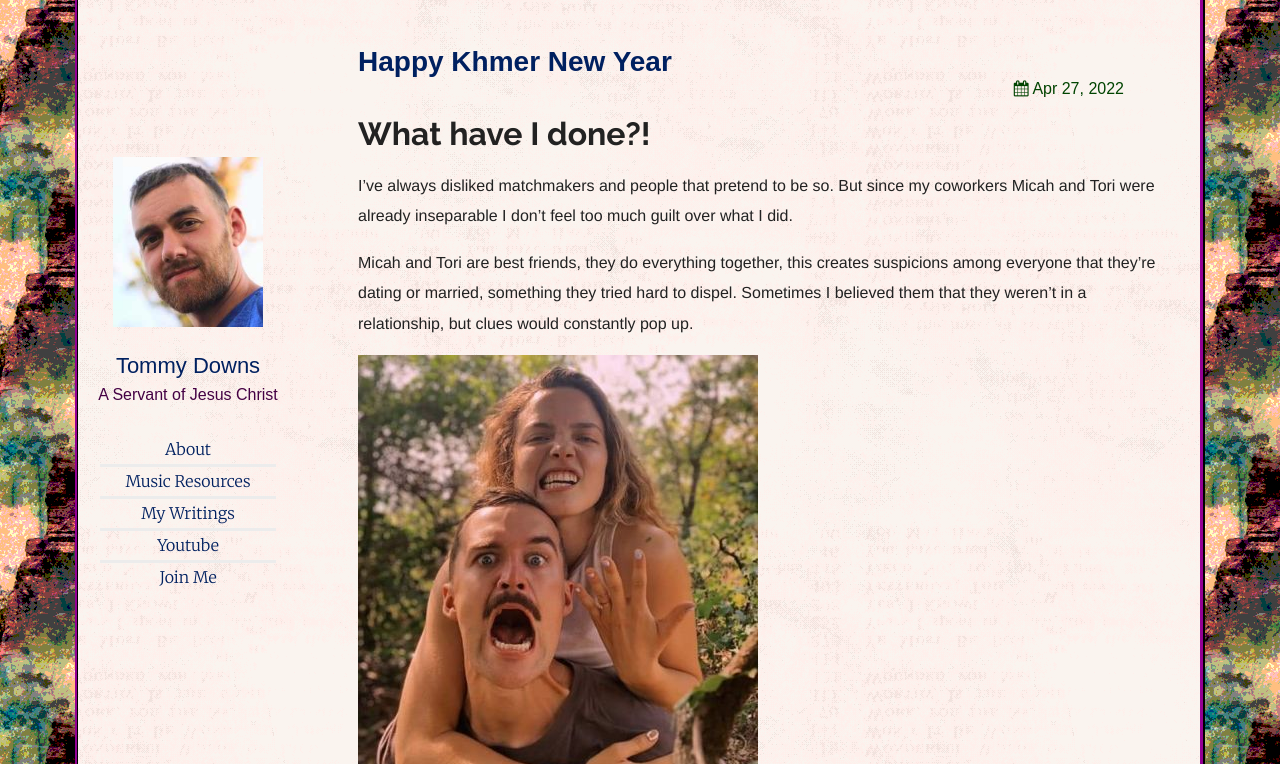
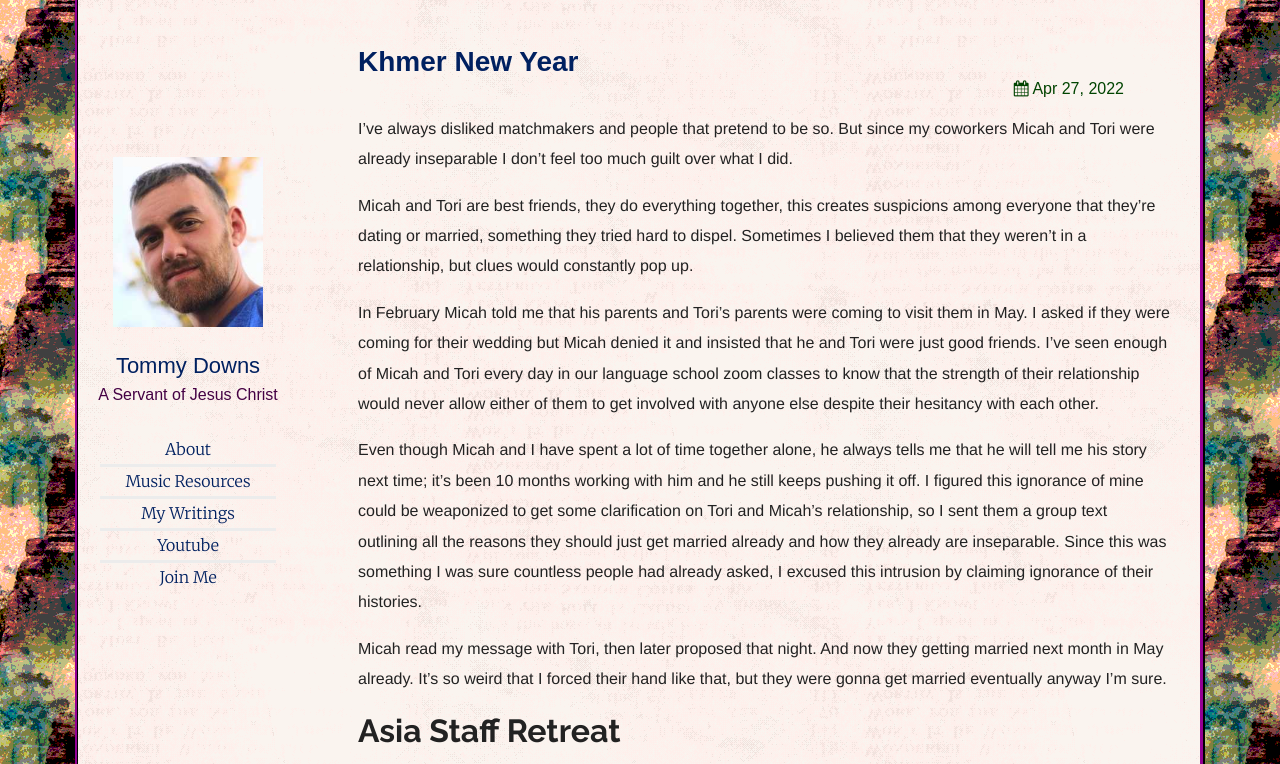
Before and after one commit to tnelsond/tnelsond, a Jekyll site: the page built from _posts/2022-04-28-khmer-year.md, in a window 1280 px wide and 900 px high, cut to the strip 0-764 px from the top of the window. Built offline with Jekyll 4.4.1, drawn with Linux system fonts in a browser that asks for light colours.

Commit message:
made less obnoxious

```diff
--- a/_posts/2022-04-22-khmer-new-year.md
+++ b/_posts/2022-04-28-khmer-year.md
@@ -1,20 +1,14 @@
 ---
 layout: post
-title:  "Happy Khmer New Year"
-date:   2022-04-28 01:28:38 +0600
+title:  "Khmer New Year"
+date:   2022-04-28 02:28:38 +0600
 tags: cambodia
 ---
-
-
-What have I done?!
-===
 
 I've always disliked matchmakers and people that pretend to be so. But since my coworkers Micah and Tori were already inseparable I don't feel too much guilt over what I did.
 
 Micah and Tori are best friends, they do everything together, this creates suspicions among everyone that they're dating or married, something they tried hard to dispel.
 Sometimes I believed them that they weren't in a relationship, but clues would constantly pop up.
-
-![Micah and Tori](/assets/pics/2022/mtori.jpg)
 
 In February Micah told me that his parents and Tori's parents were coming to visit them in May.
  I asked if they were coming for their wedding but Micah denied it and insisted that he and Tori were just good friends. I've seen enough of Micah and Tori every day in our language school zoom classes to know that the strength of their relationship would never allow either of them to get involved with anyone else despite their hesitancy with each other.
```
